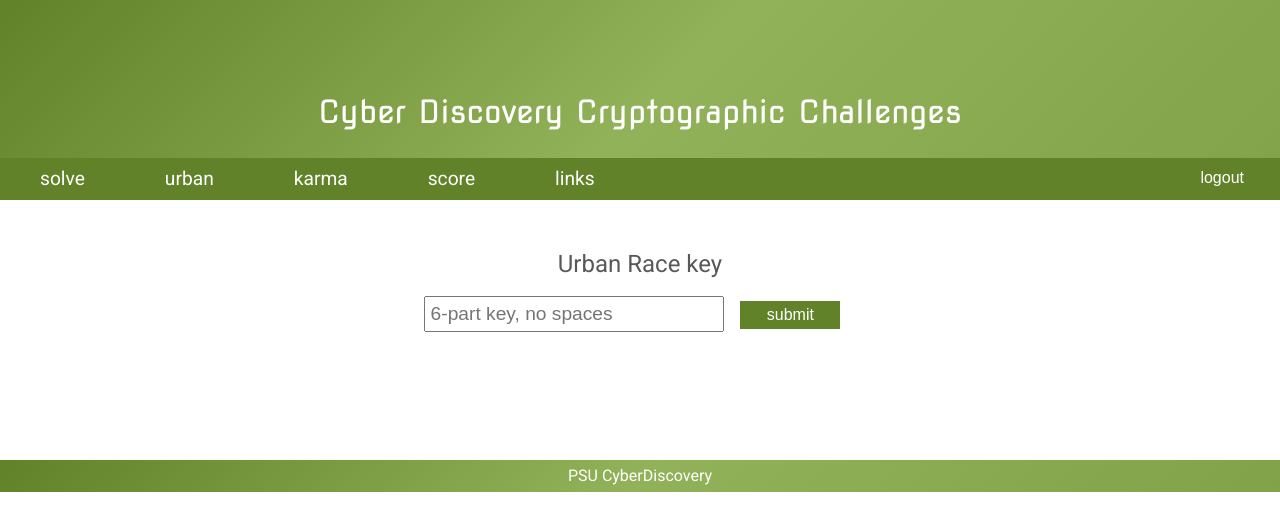
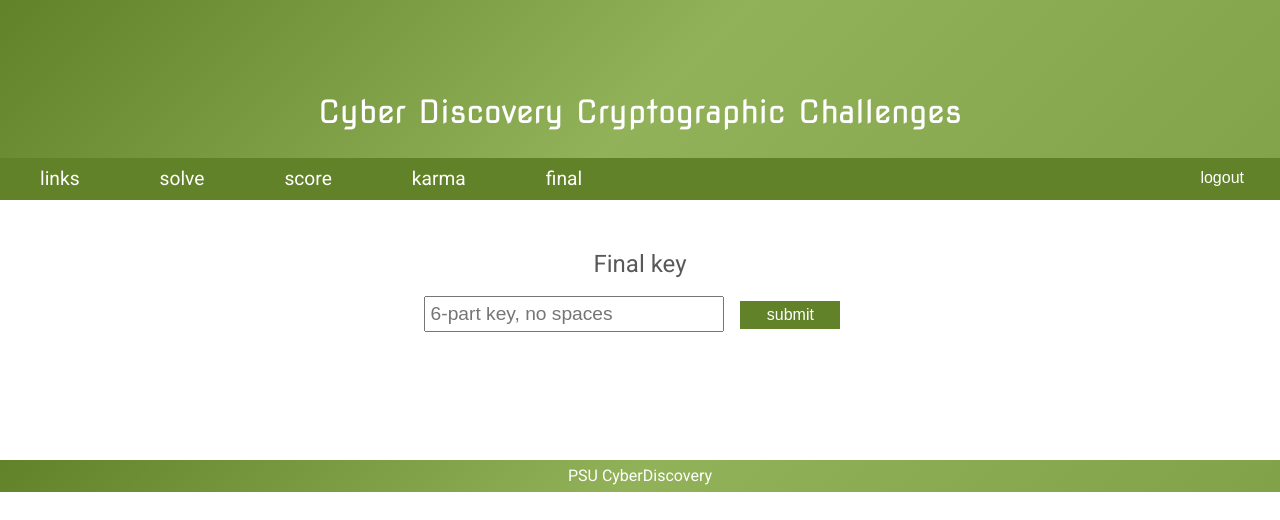
Before and after one commit to wu4f/cyberpdx-crypto, a Flask app: page /urban/ in a window 1280 px wide. Shown: the top 520 px of the page. Run offline with Flask 2, Linux system fonts and the light colour scheme; the visitor is signed in with stand-in values (Sample User, id 1); some libraries are stand-ins or nearby versions.

Commit message:
Rename so race isn't given away

```diff
--- a/www/templates/base.html
+++ b/www/templates/base.html
@@ -30,11 +30,11 @@
 	<h1>Cyber Discovery Cryptographic Challenges</h1>
 	{% if 'username' in session %}
 	<ul class="clearfix">
+		<li><a href="/links">links</a></li>
 		<li><a href="{{url_for('solve')}}">solve</a></li>
-		<li><a href="{{url_for('urban')}}">urban</a></li>
+		<li><a href="{{url_for('score')}}">score</a></li>
 		<li><a href="{{url_for('karma')}}">karma</a></li>
-		<li><a href="{{url_for('score')}}">score</a></li>
-		<li><a href="/links">links</a></li>
+		<li><a href="{{url_for('urban')}}">final</a></li>
    		<form action="{{url_for('login')}}" method="post">
         		<input type="submit" name="logout" value="logout" />
     	</form>
--- a/www/templates/urban.html
+++ b/www/templates/urban.html
@@ -1,7 +1,7 @@
 {% extends "base.html" %}
 {% block body %}
 <div class="solve">
-	<h2>Urban Race key</h2>
+	<h2>Final key</h2>
 	<form action="{{url_for('urban')}}" method="post">
 		<input type="text" placeholder ="6-part key, no spaces" name="guess" maxlength="47" />
 		<input type="submit" value="submit" />
```
